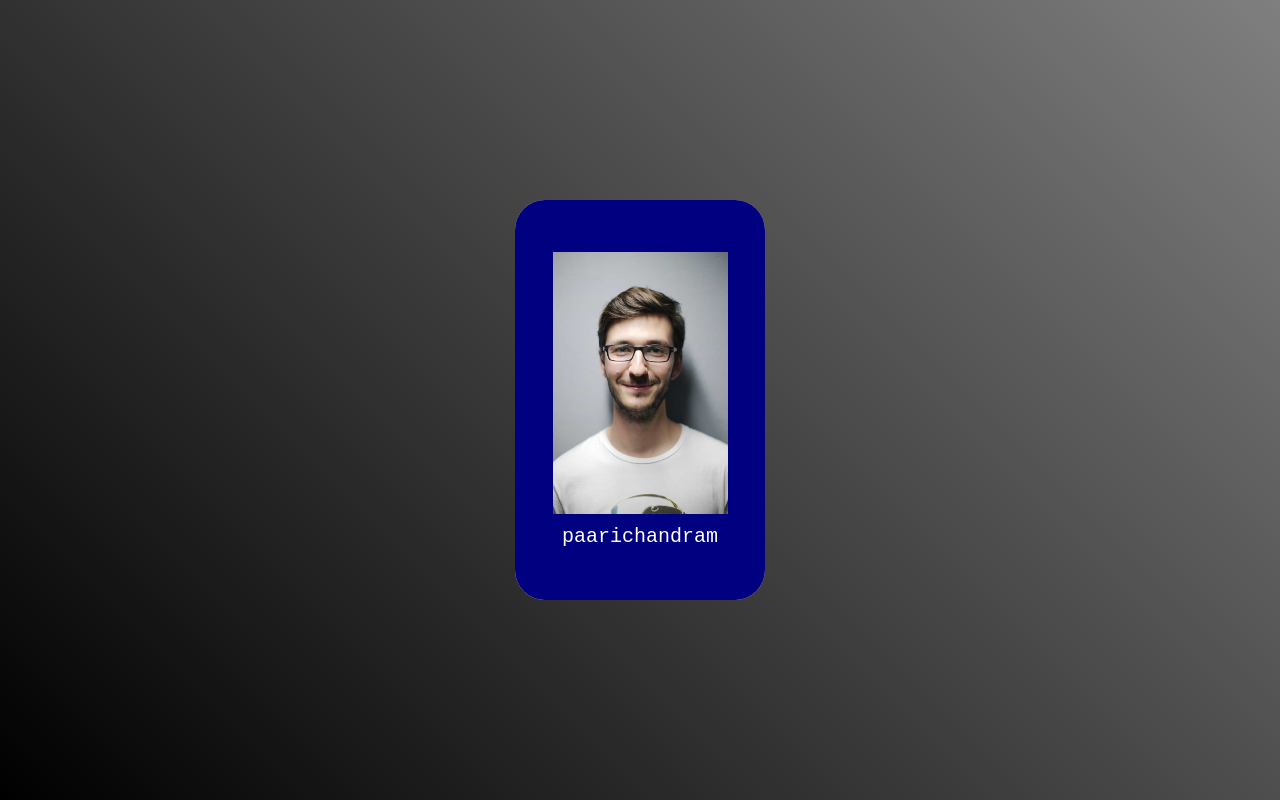
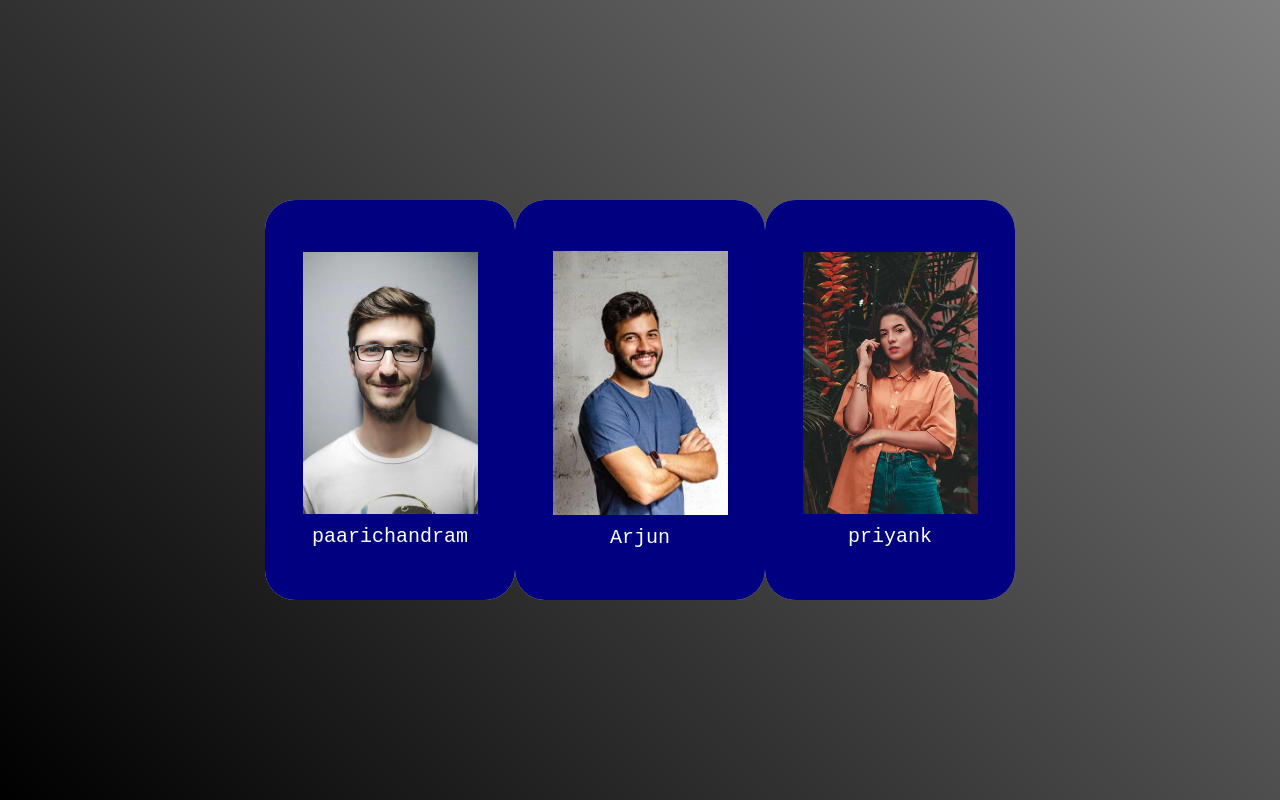
Before and after one commit to mukesh1308/3d-card-flip-effect, a plain HTML site: page index.html in a window 1280 px wide. Drawn offline with Linux system fonts and the light colour scheme.

Commit message:
added card 1 & 2 / index.html

```diff
--- a/index.html
+++ b/index.html
@@ -18,5 +18,25 @@
             <p>Lorem ipsum dolor sit amet consectetur adipisicing elit. Laboriosam, eum quia. Nobis modi beatae distinctio molestiae, libero nesciunt soluta. Ratione exercitationem ipsa minus natus esse neque sunt at quas iste.</p>
         </div>
     </div>
+    <div class="card">
+        <div class="card-fornt">
+            <img src="images/profile-12.jpg"><br>
+            <span>Arjun</span>
+        </div>
+        <div class="card-back">
+            <h2>data scientist</h2>
+            <p>Lorem ipsum dolor sit amet consectetur adipisicing elit. Laboriosam, eum quia. Nobis modi beatae distinctio molestiae, libero nesciunt soluta. Ratione exercitationem ipsa minus natus esse neque sunt at quas iste.</p>
+        </div>
+    </div>
+    <div class="card">
+        <div class="card-fornt">
+            <img src="images/profile-1.jpg"><br>
+            <span>priyank</span>
+        </div>
+        <div class="card-back">
+            <h2>application devaloper</h2>
+            <p>Lorem ipsum dolor sit amet consectetur adipisicing elit. Laboriosam, eum quia. Nobis modi beatae distinctio molestiae, libero nesciunt soluta. Ratione exercitationem ipsa minus natus esse neque sunt at quas iste.</p>
+        </div>
+    </div>
 </body>
 </html>
```
